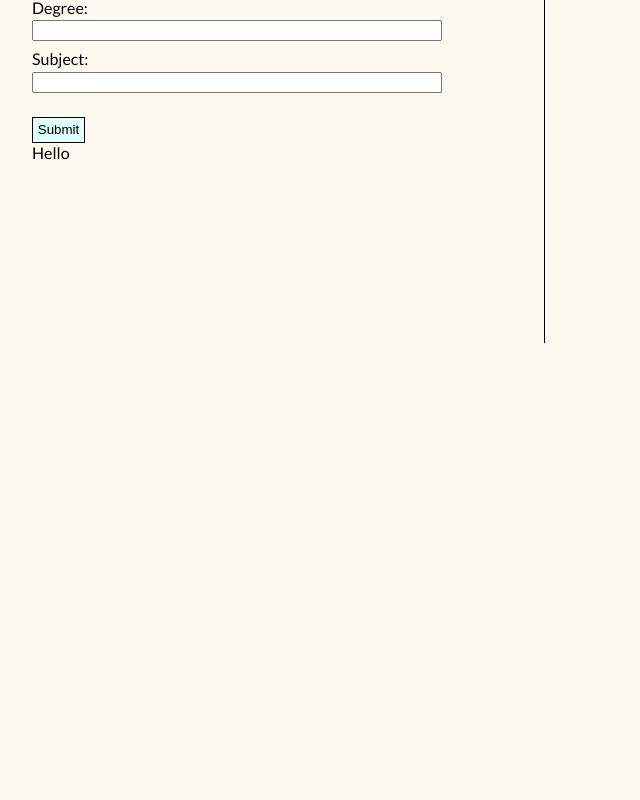
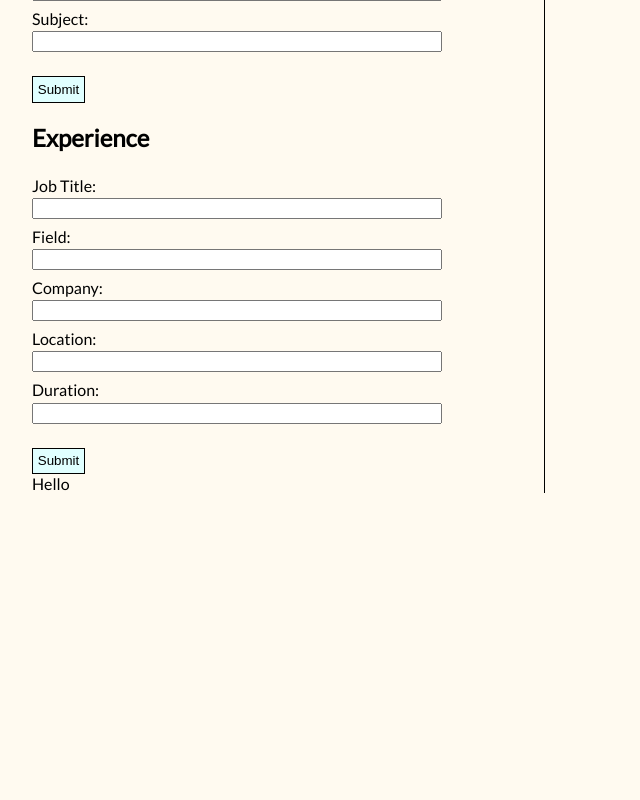
Before and after one commit to qzmp10/cv-application, a React (Create React App) app in the folder cv-project/: page / in a window 1280 px wide. Shown: the part 580-1380 px from the top of the page, without its empty margins (0-640 px from the left). After the commit the page ends 1073 px from the top, so only its background shows below. Built offline with nearby package versions, Linux system fonts and the light colour scheme.

Commit message:
started form for experience job

```diff
--- a/cv-project/src/App.css
+++ b/cv-project/src/App.css
@@ -7,15 +7,18 @@ body {
 }
 
 .pageHeader {
-  padding: 2rem;
+  padding: 1.7rem;
   margin: 0;
   background-color: rgb(224, 255, 255);
-  box-shadow: 0px 5px 5px rgba(0, 0, 0, 0.589)
+  box-shadow: 0px 5px 5px rgba(0, 0, 0, 0.589);
+  z-index: 10;
+  position: sticky;
+  top: 0;
 }
 
 .mainContainer {
   width: 40vw;
-  height: 100vh;
+  height: 100%;
   background-color: rgb(255, 250, 240);
   border-radius: 0.6px;
   padding-left: 2rem;
--- a/cv-project/src/App.js
+++ b/cv-project/src/App.js
@@ -17,8 +17,8 @@ class App extends React.Component {
         <div className="mainContainer">
         <GeneralInfo />
         <Education />
+        <Experience />
         <Projects />
-        <Experience />
       </div></>
     )
   }
--- a/cv-project/src/components/Experience.js
+++ b/cv-project/src/components/Experience.js
@@ -1,4 +1,5 @@
 import React from 'react';
+import ExperienceForm from './ExperienceForm';
 
 class Experience extends React.Component {
     constructor() {
@@ -7,7 +8,7 @@ class Experience extends React.Component {
 
     render() {
         return(
-            <div className="experience">Hello!</div>
+            <ExperienceForm/>
         )
     }
 }
--- /dev/null
+++ b/cv-project/src/components/ExperienceForm.js
@@ -0,0 +1,64 @@
+import React from 'react'
+
+class ExperienceForm extends React.Component {
+    constructor(props) {
+        super(props)
+    }
+
+    render() {
+        return(
+            <form className='experience'>
+                <h2 className = "formHeader">Experience</h2>
+                    <div className='inputDiv'>
+                      <label htmlFor="">Job Title: </label>
+                      <input
+                      onChange=''
+                      value=''
+                      id=''
+                      type="text"/>
+                    </div>
+
+                    <div className='inputDiv'>
+                      <label htmlFor="">Field: </label>
+                      <input
+                      onChange=''
+                      value=''
+                      id=''
+                      type="text"/>
+                    </div>
+
+                    <div className='inputDiv'>
+                    <label htmlFor="">Company: </label>
+                    <input
+                    onChange=''
+                      value=''
+                      id=''
+                      type="text"/>
+                    </div>
+
+                    <div className='inputDiv'>
+                    <label htmlFor="">Location: </label>
+                    <input
+                    onChange=''
+                      value=''
+                      id=''
+                      type="text"/>
+                    </div>
+
+                    <div className='inputDiv'>
+                    <label htmlFor="">Duration: </label>
+                    <input
+                    onChange=''
+                      value=''
+                      id=''
+                      type="text"/>
+                    </div>
+
+                    <button className="submit" type="submit">Submit</button>
+
+            </form>
+        )
+    }
+}
+
+export default ExperienceForm
```
